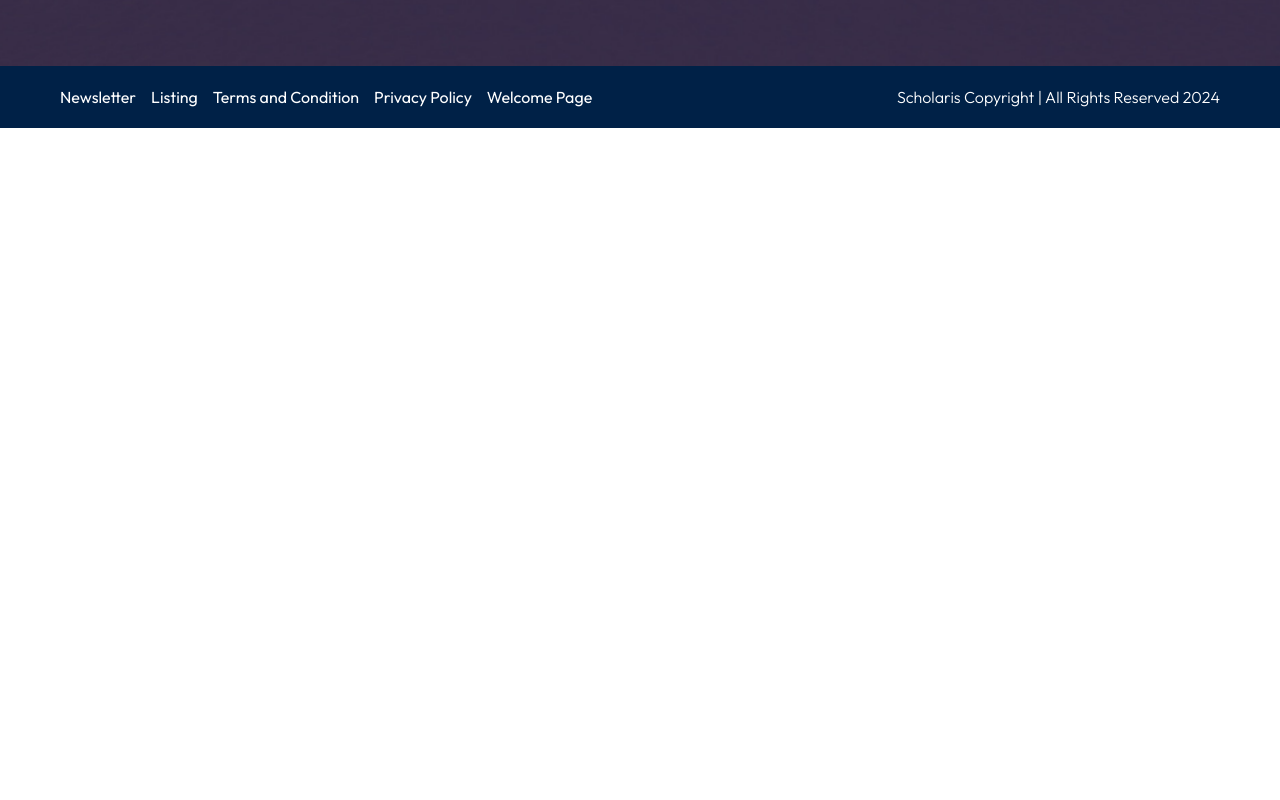
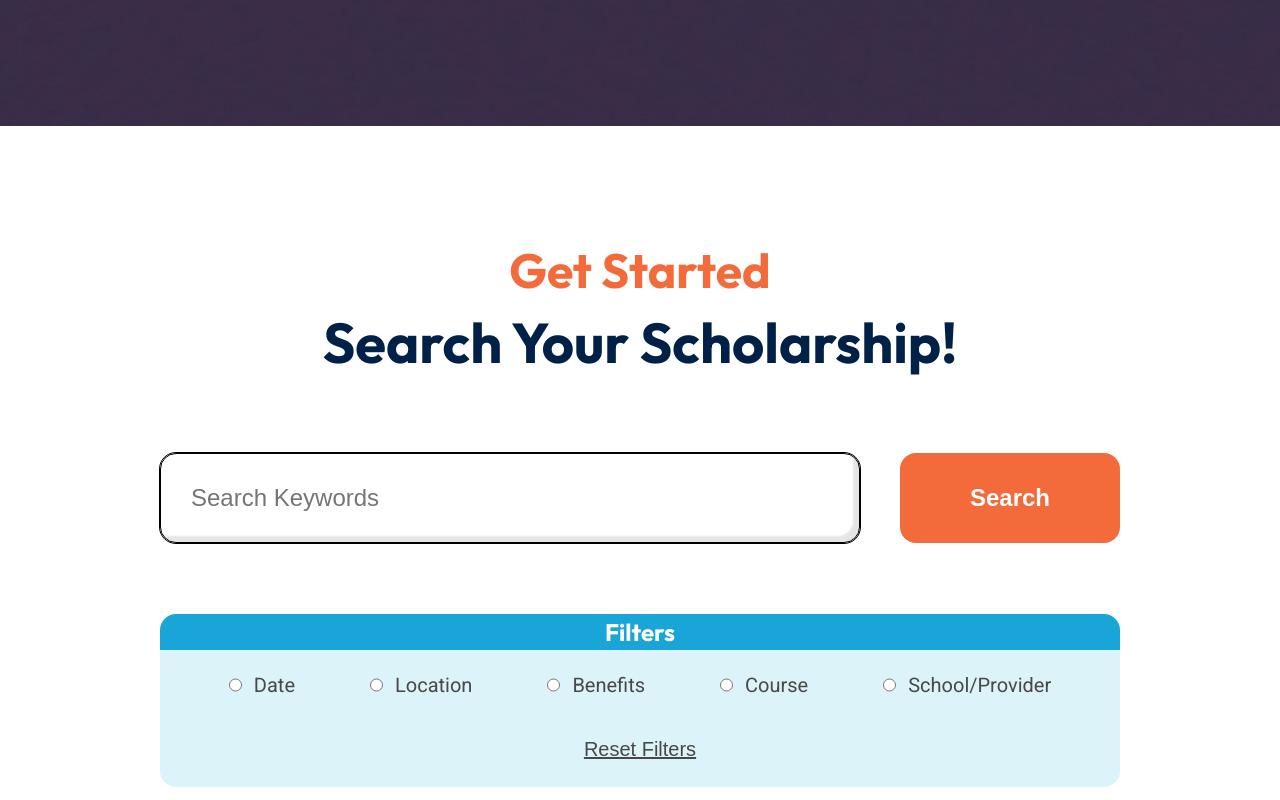
Before and after one commit to Sence1-inc/sp-scholaris-master, a React (Create React App) app in the folder frontend/: page /student in a window 1280 px wide. Shown: the part 880-1680 px from the top of the page. Before the commit the page ends 1008 px from the top, so only its background shows below. Built offline with nearby package versions, Linux system fonts and the light colour scheme.

Commit message:
merged develop branch

```diff
--- /dev/null
+++ b/frontend/src/components/Button/Button.css
@@ -0,0 +1,27 @@
+
+.button{
+    background-color: #F36B3B;
+    color: #FFF;
+    border: none;
+    padding: 30px 70px;
+    border-radius: 16px;
+    font-size: 24px;
+    font-weight: 700;
+
+    cursor: pointer;
+}
+
+.newsletter .button{
+    width: 100%;
+}
+
+.btn:hover{
+    background-color: #e06031;
+}
+
+@media (max-width: 768px) {
+    .button{
+        padding: 12px 50px;
+        font-size: 16px;
+    }
+}
--- /dev/null
+++ b/frontend/src/components/Button/Button.tsx
@@ -0,0 +1,17 @@
+import React from 'react';
+
+import './Button.css'
+
+interface ButtonProps {
+  children: React.ReactNode;
+}
+
+const Button: React.FC<ButtonProps> = ({ children }) => {
+  return (
+    <button className='button'>
+      {children}
+    </button>
+  );
+};
+
+export default Button;
--- /dev/null
+++ b/frontend/src/components/Filter/Filter.css
@@ -0,0 +1,86 @@
+
+
+.filter{
+    display: flex;
+    flex-direction: column;
+}
+
+.filter-header{
+    background-color: #1AA5D8;
+
+    text-align: center;
+
+    padding: 6px 0;
+    border-radius: 16px 16px 0 0;
+}
+
+.filter-header h3{
+    color: #fff;
+
+    margin: 0;
+    font-size: 24px;
+}
+
+.filter-body{
+    padding: 25px 31px;
+    background-color: #DCF3FA;
+
+    display: flex;
+    flex-direction: column;
+    align-items: center;
+    row-gap: 42px;
+
+    border-radius:  0 0 16px 16px;
+}
+
+.filter-options{
+    display: flex;
+    column-gap: 75px;
+    row-gap: 20px;
+    justify-content: center;
+    flex-wrap: wrap;
+}
+
+.filter__input-group{
+    display: flex;
+    column-gap: 12px;
+
+}
+
+.filter__input-group input{
+    margin: 0;
+    cursor: pointer;
+}
+
+.filter__input-group label{
+    font-size: 20px;
+    color: #484848;
+
+    cursor: pointer;
+}
+
+.filter-reset{
+    border: none;
+    background-color: inherit;
+    width: fit-content;
+
+    text-decoration: underline;
+    font-size: 20px;
+    color: #484848;
+
+    cursor: pointer;
+}
+
+@media (max-width: 768px) {
+    .filter-body{
+        padding: 20px;
+        row-gap: 30px;
+    }
+    .filter__input-group label{
+        font-size: 16px;
+    }
+
+    .filter-reset{
+        font-size: 18px;
+    }
+}
--- /dev/null
+++ b/frontend/src/components/Filter/Filter.tsx
@@ -0,0 +1,46 @@
+import React from 'react';
+import './Filter.css';
+
+interface FilterProps {}
+
+const Filter: React.FC<FilterProps> = () => {
+  return (
+    <div className="filter">
+      <div className="filter-header">
+        <h3>Filters</h3>
+      </div>
+      <form className="filter-body">
+        <div className="filter-options">
+          <div className="filter__input-group">
+            <input type="radio" id="date" name="filter" />
+            <label htmlFor="date">Date</label>
+          </div>
+
+          <div className="filter__input-group">
+            <input type="radio" id="location" name="filter" />
+            <label htmlFor="location">Location</label>
+          </div>
+
+          <div className="filter__input-group">
+            <input type="radio" id="benefits" name="filter" />
+            <label htmlFor="benefits">Benefits</label>
+          </div>
+
+          <div className="filter__input-group">
+            <input type="radio" id="course" name="filter" />
+            <label htmlFor="course">Course</label>
+          </div>
+
+          <div className="filter__input-group">
+            <input type="radio" id="provider" name="filter" />
+            <label htmlFor="provider">School/Provider</label>
+          </div>
+        </div>
+
+        <button className="filter-reset" type='reset'>Reset Filters</button>
+      </form>
+    </div>
+  );
+};
+
+export default Filter;
--- /dev/null
+++ b/frontend/src/components/SearchInput/SearchInput.css
@@ -0,0 +1,23 @@
+
+.search-input{
+    padding: 30px;
+    width: 100%;
+    box-sizing: border-box;
+
+    border-radius: 16px;
+    border: 1px solid #000;
+    outline: 1px solid #000;
+    box-shadow: -6px -6px 1.9px 0 rgba(0, 0, 0, 0.1) inset;
+
+    font-size: 24px;
+    font-weight: 200;
+    color: #484848;
+}
+
+@media (max-width: 768px) {
+    .search-input{
+        padding: 12px 12px;
+
+        font-size: 16px;
+    }
+}
--- /dev/null
+++ b/frontend/src/components/SearchInput/SearchInput.tsx
@@ -0,0 +1,16 @@
+// SearchInput.tsx
+
+import React from 'react';
+import './SearchInput.css';
+
+interface SearchInputProps {
+  placeholder: string
+}
+
+const SearchInput: React.FC<SearchInputProps> = ({ placeholder }) => {
+  return (
+    <input className="search-input" type="text" placeholder={placeholder} />
+  );
+};
+
+export default SearchInput;
--- /dev/null
+++ b/frontend/src/components/Section/Search/Search.css
@@ -0,0 +1,51 @@
+.section .section-header{
+    display: flex;
+    flex-direction: column;
+    row-gap: 10px;
+
+    text-align: center;
+}
+
+.section .section-header h3{
+    font-size: 48px;
+    color: #F36B3B;
+
+    margin: 0;
+}
+
+.section .section-header p{
+    font-size: 56px;
+    color: #002147;
+    font-weight: 700;
+
+    margin: 0;
+}
+
+.section .section__search-input{
+    display: flex;
+    column-gap: 40px;
+}
+
+@media (max-width: 768px) {
+<<<<<<<< HEAD:frontend/src/components/Section/Search/Search.css
+    .section{
+        padding: 60px 20px;
+
+        row-gap: 40px;
+    }
+
+========
+>>>>>>>> 09d4cc9 (arrage files by their folder):frontend/src/containers/Search.css
+    .section .section-header h3{
+        font-size: 38px;
+    }
+
+    .section .section-header p{
+        font-size: 42px;
+    }
+
+    .section__search-input{
+        flex-direction: column;
+        row-gap: 12px;
+    }
+}
--- /dev/null
+++ b/frontend/src/components/Section/Search/Search.tsx
@@ -0,0 +1,26 @@
+import React from 'react';
+import Filter from '../../Filter/Filter';
+import Button from '../../Button/Button';
+import SearchInput from '../../SearchInput/SearchInput';
+
+import './Search.css';
+
+interface SearchProps {}
+
+const Search: React.FC<SearchProps> = () => {
+  return (
+    <div className="section">
+      <div className="section-header">
+        <h3>Get Started</h3>
+        <p>Search Your Scholarship!</p>
+      </div>
+      <div className="section__search-input">
+        <SearchInput placeholder='Search Keywords'/>
+        <Button>Search</Button>
+      </div>
+      <Filter />
+    </div>
+  );
+};
+
+export default Search;
--- a/frontend/src/containers/TeaserPage/TeaserStudent.jsx
+++ b/frontend/src/containers/TeaserPage/TeaserStudent.jsx
@@ -2,12 +2,14 @@ import React from 'react';
 import Header from '../../components/Header/Header';
 import Footer from '../../components/Footer/Footer';
 import WelcomeSection from '../../components/Section/WelcomeSection';
+import Search from '../../components/Section/Search/Search';
 
 function HomePage() {
   return (
     <>
       <Header />
       <WelcomeSection />
+      <Search/>
       <Footer />
     </>
   );
--- a/frontend/src/index.css
+++ b/frontend/src/index.css
@@ -74,6 +74,17 @@ p {
   margin-bottom: 1.25rem;
 }
 
+.section{
+  max-width: 1040px;
+  padding: 120px 40px;
+  margin: 0 auto;
+
+  display: flex;
+  flex-direction: column;
+  row-gap: 71px;
+}
+
+
 @media screen and (max-width: 768px) {
   h2 {
     font-size: 2.875rem;
@@ -87,4 +98,9 @@ p {
   p {
     font-size: 1rem;
   }
+  .section{
+    padding: 60px 20px;
+
+    row-gap: 40px;
 }
+}
```
